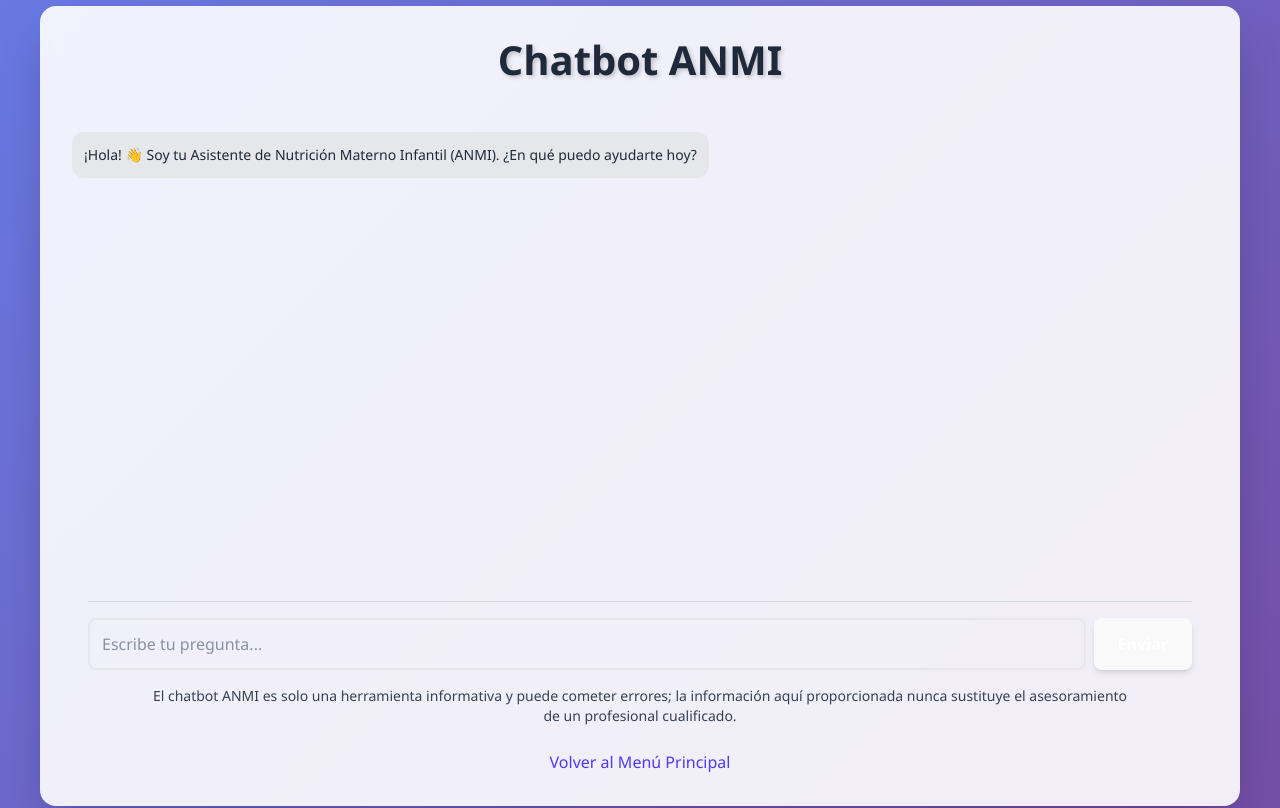
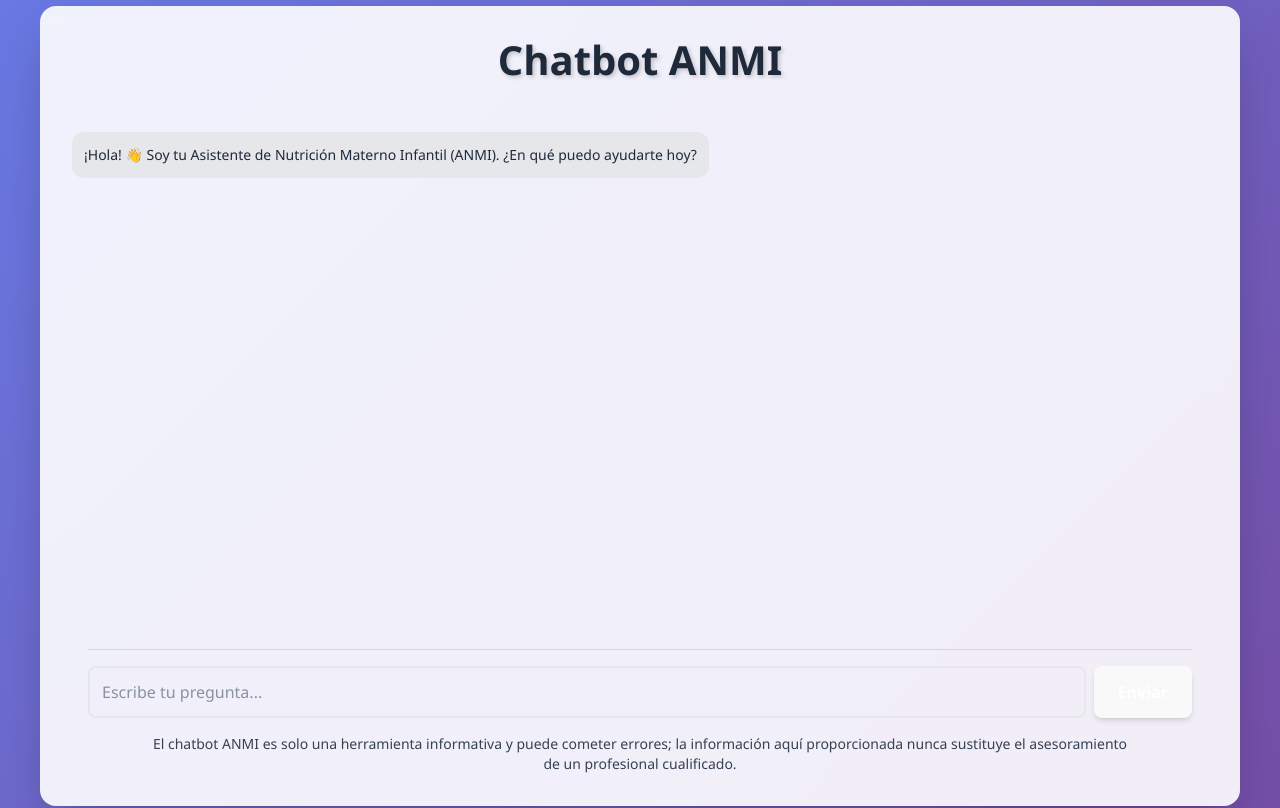
Before and after one commit to JimSegovia/ANMI-Asistente-Nutricional-Materno-Infantil, a React (Vite) app: page /chatbot in a window 1280 px wide. Shown: the part 260-1068 px from the top of the page. Built offline with nearby package versions, Linux system fonts and the light colour scheme.

Commit message:
Modifications on chatbot-page

```diff
--- a/src/pages/chatbot-page.jsx
+++ b/src/pages/chatbot-page.jsx
@@ -80,16 +80,14 @@ export default function ChatbotPage() {
     <div className="max-h-screen flex flex-col items-center justify-center from-indigo-500 to-purple-700">
 
       {/* Contenedor principal */}
-      <div className="bg-white/90 backdrop-blur-md rounded-2xl shadow-2xl p-8 max-w-full w-full text-center h-screen flex flex-col overflow-hidden relative">
-
+<div className="bg-white/90 backdrop-blur-md rounded-2xl shadow-2xl p-4 md:p-8 max-w-full w-full text-center h-[100dvh] flex flex-col relative overflow-hidden">
 
 
         <div className=" mb-10">
           <h1 className="text-2xl font-bold text-gray-800 text-center">Chatbot ANMI</h1>
         </div>
         {/* Chat */}
-        <div className="flex-1 mb-4 pr-2 space-y-4">
-          {messages.map((msg) => (
+<div className="flex-1 overflow-y-auto mb-2 pr-2 space-y-2 min-h-0">          {messages.map((msg) => (
             <div
               key={msg.id}
               className={`flex ${msg.sender === "user" ? "justify-end" : "justify-start"}`}
@@ -147,12 +145,6 @@ export default function ChatbotPage() {
         <p className="text-gray-700 text-sm pl-20 pr-20">
           El chatbot ANMI es solo una herramienta informativa y puede cometer errores; la información aquí proporcionada nunca sustituye el asesoramiento de un profesional cualificado.
         </p>
-        <Link
-          to="/"
-          className="inline-block mt-6 text-indigo-600 hover:text-indigo-800"
-        >
-          Volver al Menú Principal
-        </Link>
       </div>
     </div>
   );
```
